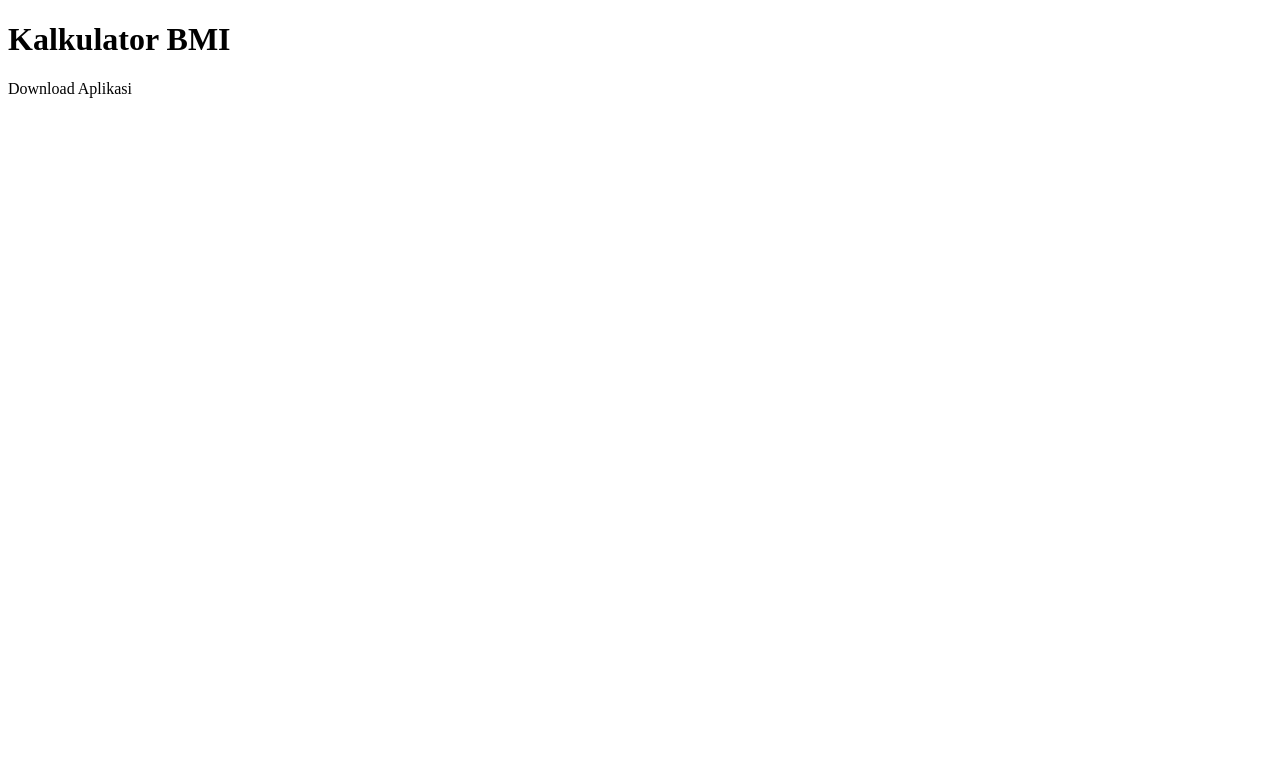
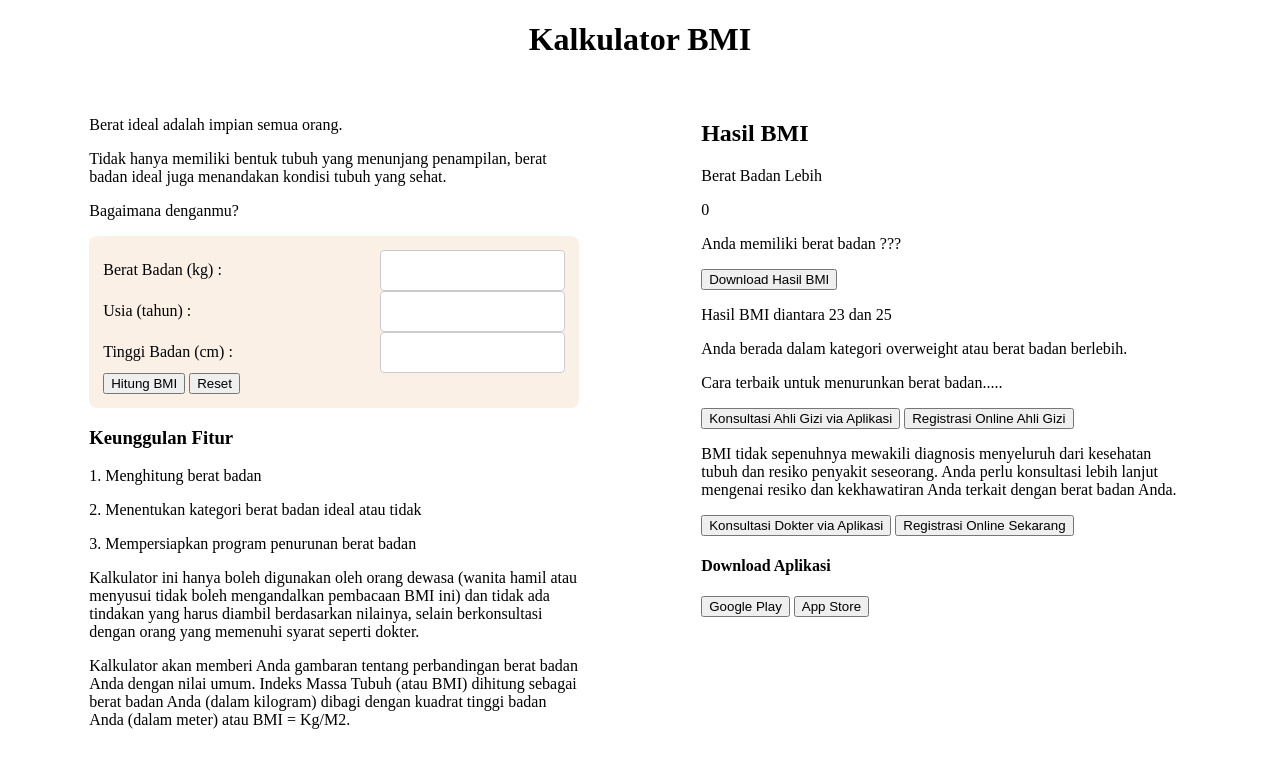
Before and after one commit to revou-fundamental-course/25-nov-24-titiens, a plain HTML site: page index.html in a window 1280 px wide. Drawn offline with Linux system fonts and the light colour scheme.

Commit message:
update html & css

```diff
--- a/css/styles.css
+++ b/css/styles.css
@@ -1 +1,41 @@
 /* Ini File CSS */
+
+.main-header {
+    text-align: center;
+}
+
+main {
+    display: flex;
+    justify-content: space-around;
+    padding: 20px;
+}
+
+.main-section {
+    width: 40%;
+}
+
+footer {
+    text-align: center;
+}
+
+form {
+    background-color: linen;
+    padding: 14px;
+    border-radius: 8px;
+}
+
+.form-item {
+    display: flex;
+    justify-content: space-between;
+    align-items: center;
+}
+
+input[type=number] {
+    width: 40%;
+    padding: 12px 20px;
+    margin: 8px
+    display: inline-block;
+    border: 1px solid #ccc;
+    border-radius: 4px;
+    box-sizing: border-box;
+}
--- a/index.html
+++ b/index.html
@@ -10,17 +10,119 @@
 
 <body>
     <!-- Judul Website -->
-    <header>
+    <header class="main-header">
         <h1>Kalkulator BMI</h1>
     </header>
 
     <!-- Konten Website -->
-    <main></main>
+    <main>
+        <!-- Section Form Kalkulator BMI  -->
+        <section class="main-section">
+            <!-- Main Article -->
+            <article>
+                <p>Berat ideal adalah impian semua orang.</p>
+                <p>Tidak hanya memiliki bentuk tubuh yang menunjang penampilan, berat badan ideal juga menandakan kondisi tubuh yang sehat.</p>
+                <p>Bagaimana denganmu?</p>
+            </article>
 
-    <!-- Footer Website -->
-    <footer>
-        <p>Download Aplikasi</p>
-    </footer>
+            <!-- Main Form -->
+            <form>
+                <div class="form-item">
+                    <label for="berat-badan-input">
+                        Berat Badan (kg) :
+                    </label>
+                    <input type="number" id="berat-badan-input">
+                </div>
+
+                <div class="form-item">
+                    <label for="usia-input">
+                        Usia (tahun) :
+                    </label>
+                    <input type="number" id="usia-input">
+                </div>
+
+                <div class="form-item">
+                    <label for="tinggi-badan-input">
+                        Tinggi Badan (cm) :
+                    </label>
+                    <input type="number" id="tinggi-badan-input">
+                </div>
+
+                <div>
+                    <button>Hitung BMI</button>
+                    <button>Reset</button>
+                </div>
+            </form>
+
+            <!-- Second Article -->
+            <article>
+                <header>
+                    <h3>Keunggulan Fitur</h3>
+                </header>
+
+                <p>1. Menghitung berat badan</p>
+                <p>2. Menentukan kategori berat badan ideal atau tidak</p>
+                <p>3. Mempersiapkan program penurunan berat badan</p>
+                <p>Kalkulator ini hanya boleh digunakan oleh orang dewasa (wanita hamil atau menyusui tidak boleh mengandalkan pembacaan BMI ini) dan tidak ada tindakan yang harus diambil berdasarkan nilainya, selain berkonsultasi dengan orang yang memenuhi syarat seperti dokter.</p>
+                <p>Kalkulator akan memberi Anda gambaran tentang perbandingan berat badan Anda dengan nilai umum. Indeks Massa Tubuh (atau BMI) dihitung sebagai berat badan Anda (dalam kilogram) dibagi dengan kuadrat tinggi badan Anda (dalam meter) atau BMI = Kg/M2.</p>
+
+            </article>
+
+        </section>
+
+        <!-- Section Hasil Kalkulator BMI -->
+        <section class="main-section">
+            <div>
+                <header>
+                    <h1>Hasil BMI</h1>
+                </header>
+
+                <p>Berat Badan Lebih</p>
+
+                <div id="result-calculation">0</div>
+
+                <p id="info-result">Anda memiliki berat badan ???</p>
+
+                <div>
+                    <button>Download Hasil BMI</button>
+                </div>
+
+            </div>
+
+            <!-- Third Article -->
+            <article>
+                <p>Hasil BMI diantara 23 dan 25</p>
+                <p>Anda berada dalam kategori overweight atau berat badan berlebih.</p>
+                <p>Cara terbaik untuk menurunkan berat badan.....</p>
+            </article>
+
+            <div>
+                <button>Konsultasi Ahli Gizi via Aplikasi</button>
+                <button>Registrasi Online Ahli Gizi</button>
+            </div>
+
+            <!-- Fourth Article -->
+            <article>
+                <p>BMI tidak sepenuhnya mewakili diagnosis menyeluruh dari kesehatan tubuh dan resiko penyakit seseorang. Anda perlu konsultasi lebih lanjut mengenai resiko dan kekhawatiran Anda terkait dengan berat badan Anda.</p>
+            </article>
+
+            <div>
+                <button>Konsultasi Dokter via Aplikasi</button>
+                <button>Registrasi Online Sekarang</button>
+            </div>
+
+            <div>
+                <header>
+                    <h4>Download Aplikasi</h4>
+                </header>
+                <button>Google Play</button>
+                <button>App Store</button>
+            </div>
+
+        </section>
+
+    </main>
+
 </body>
 
 </html>
```
